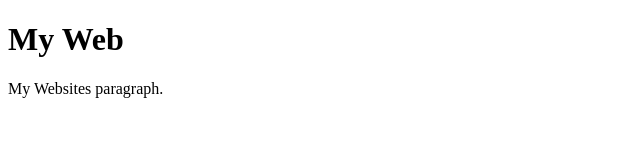
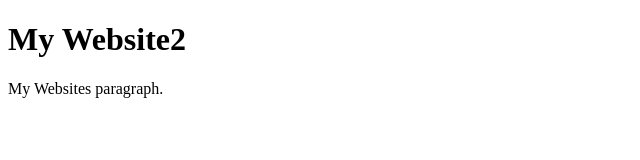
Before and after one commit to Faiqa1234/MyRepo, a plain HTML site: page index.html in a window 1280 px wide. Shown: the whole page, without its empty margins (0-640 px from the left). Drawn offline with Linux system fonts and the light colour scheme.

Commit message:
changes in heading

```diff
--- a/index.html
+++ b/index.html
@@ -5,7 +5,7 @@
 </head>
 <body>
 
-<h1>My Web</h1>
+<h1>My Website2</h1>
 <p>My Websites paragraph.</p>
 
 </body>
```
